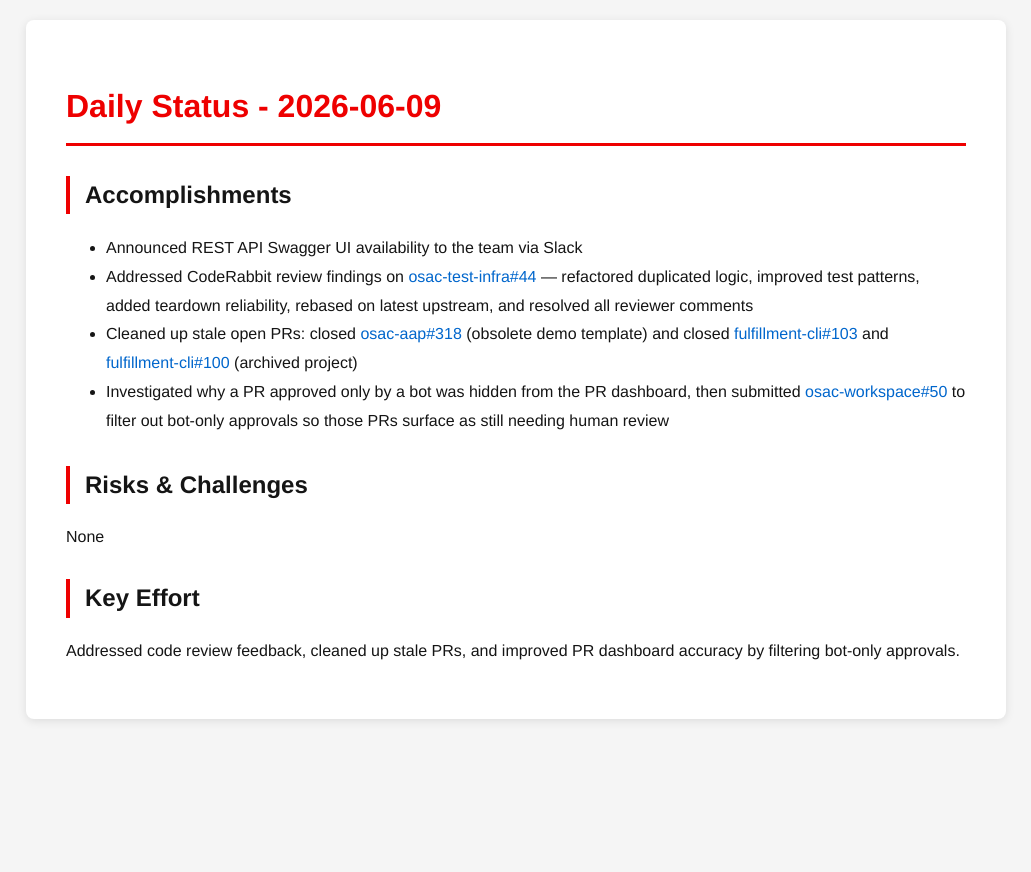
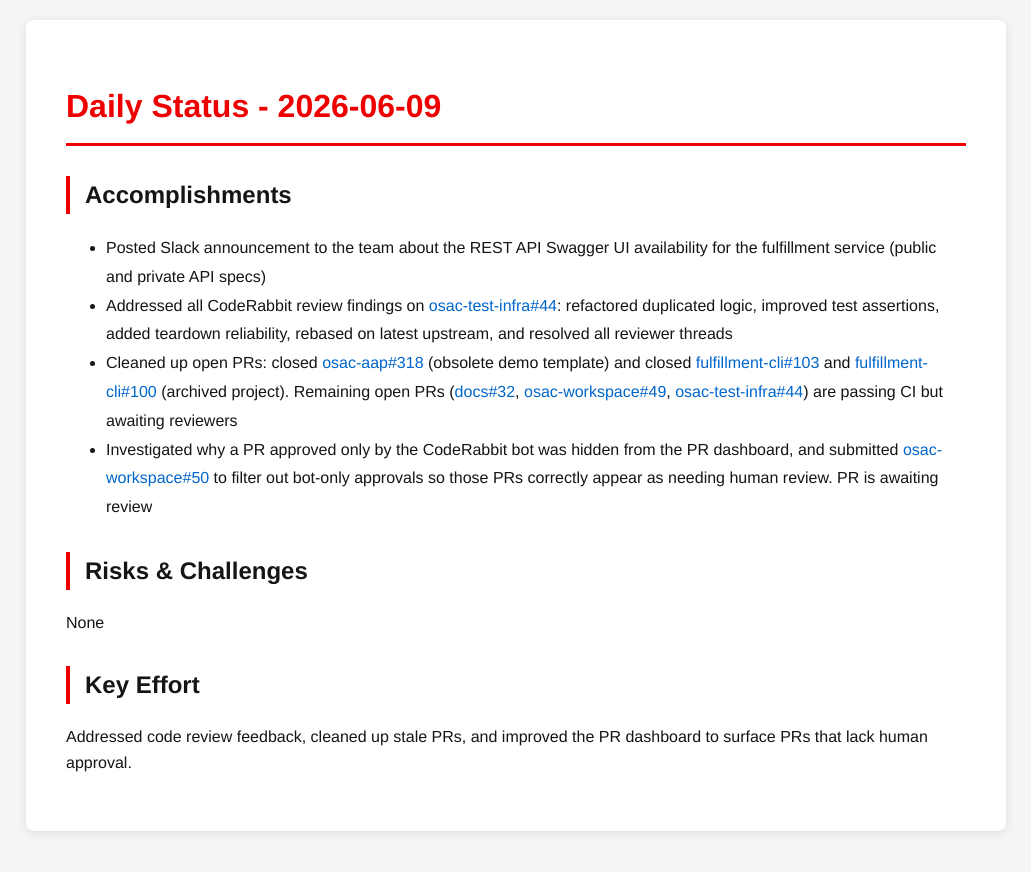
Before and after one commit to tzvatot/daily-status, a Jekyll site: the page built from 2026-06-09.md, in a window 1280 px wide. Shown: the top 872 px of the page, without its empty margins (124-1155 px from the left). Built offline with Jekyll 4.4.1, drawn with Linux system fonts in a browser that asks for light colours.

Commit message:
Daily status update - 2026-06-09

```diff
--- a/2026-06-09.md
+++ b/2026-06-09.md
@@ -7,13 +7,13 @@ date: 2026-06-09
 # Daily Status - 2026-06-09
 
 ## Accomplishments
-- Announced REST API Swagger UI availability to the team via Slack
-- Addressed CodeRabbit review findings on [osac-test-infra#44](https://github.com/osac-project/osac-test-infra/pull/44) — refactored duplicated logic, improved test patterns, added teardown reliability, rebased on latest upstream, and resolved all reviewer comments
-- Cleaned up stale open PRs: closed [osac-aap#318](https://github.com/osac-project/osac-aap/pull/318) (obsolete demo template) and closed [fulfillment-cli#103](https://github.com/osac-project/fulfillment-cli/pull/103) and [fulfillment-cli#100](https://github.com/osac-project/fulfillment-cli/pull/100) (archived project)
-- Investigated why a PR approved only by a bot was hidden from the PR dashboard, then submitted [osac-workspace#50](https://github.com/osac-project/osac-workspace/pull/50) to filter out bot-only approvals so those PRs surface as still needing human review
+- Posted Slack announcement to the team about the REST API Swagger UI availability for the fulfillment service (public and private API specs)
+- Addressed all CodeRabbit review findings on [osac-test-infra#44](https://github.com/osac-project/osac-test-infra/pull/44): refactored duplicated logic, improved test assertions, added teardown reliability, rebased on latest upstream, and resolved all reviewer threads
+- Cleaned up open PRs: closed [osac-aap#318](https://github.com/osac-project/osac-aap/pull/318) (obsolete demo template) and closed [fulfillment-cli#103](https://github.com/osac-project/fulfillment-cli/pull/103) and [fulfillment-cli#100](https://github.com/osac-project/fulfillment-cli/pull/100) (archived project). Remaining open PRs ([docs#32](https://github.com/osac-project/docs/pull/32), [osac-workspace#49](https://github.com/osac-project/osac-workspace/pull/49), [osac-test-infra#44](https://github.com/osac-project/osac-test-infra/pull/44)) are passing CI but awaiting reviewers
+- Investigated why a PR approved only by the CodeRabbit bot was hidden from the PR dashboard, and submitted [osac-workspace#50](https://github.com/osac-project/osac-workspace/pull/50) to filter out bot-only approvals so those PRs correctly appear as needing human review. PR is awaiting review
 
 ## Risks & Challenges
 None
 
 ## Key Effort
-Addressed code review feedback, cleaned up stale PRs, and improved PR dashboard accuracy by filtering bot-only approvals.
+Addressed code review feedback, cleaned up stale PRs, and improved the PR dashboard to surface PRs that lack human approval.
```
